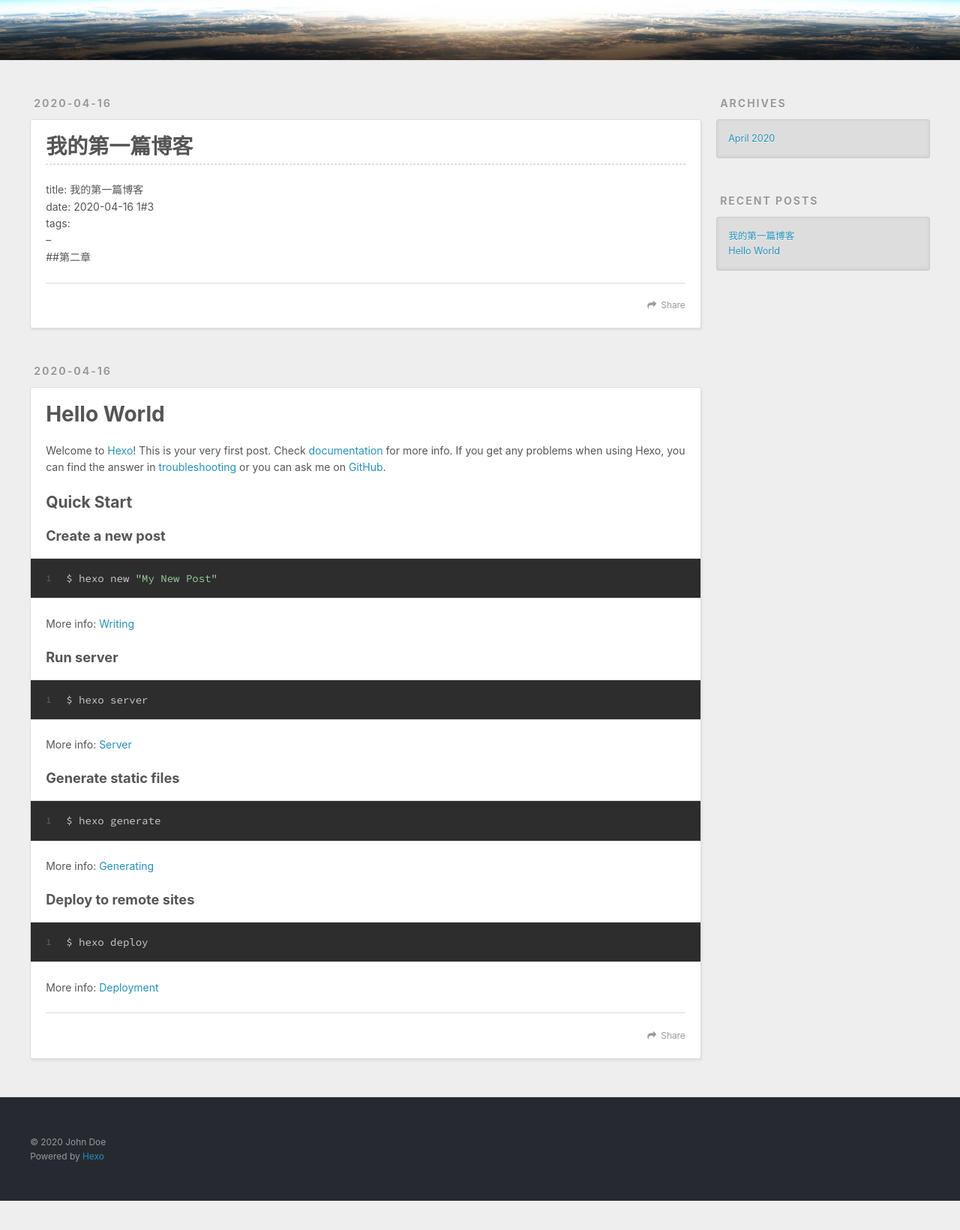
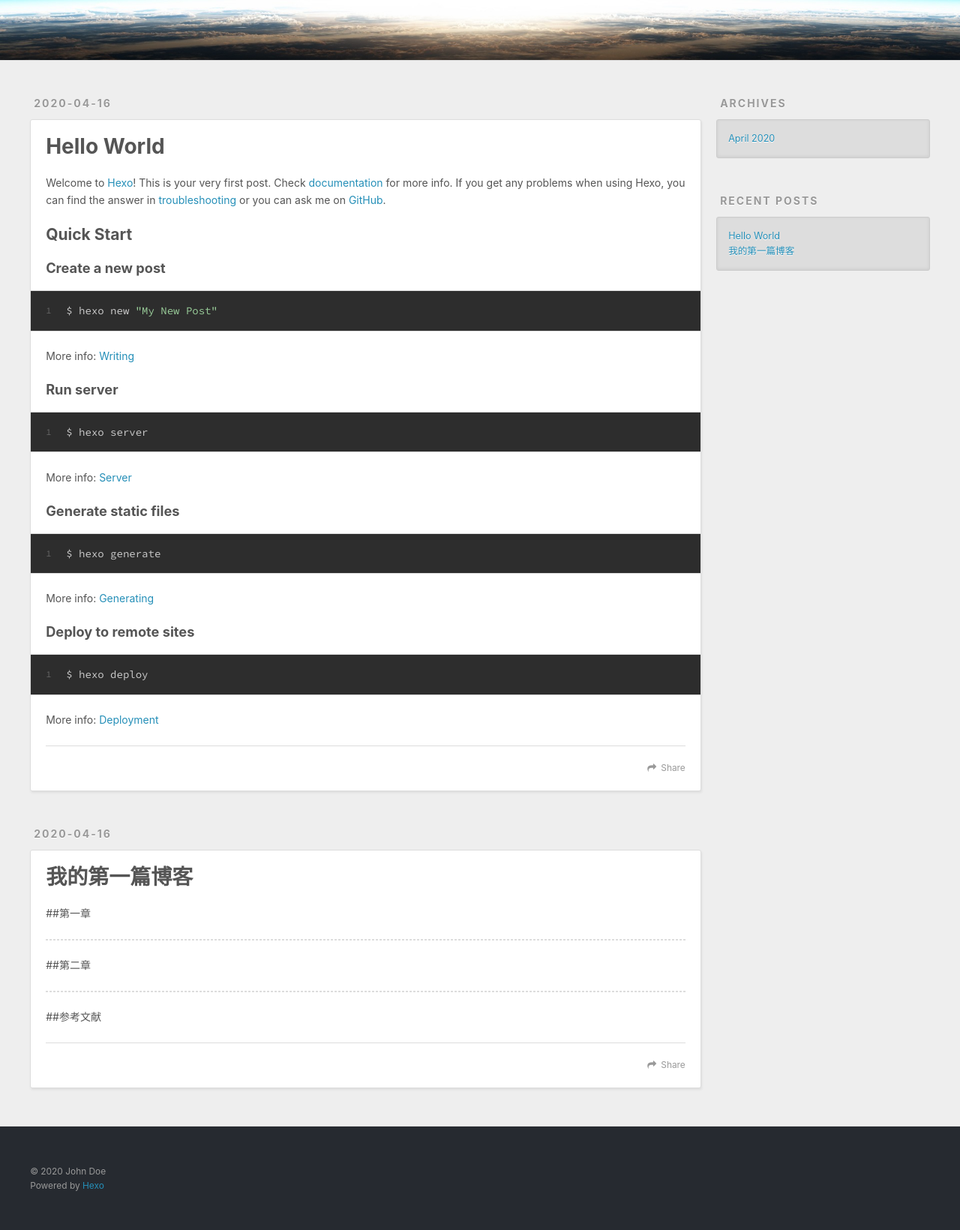
Before and after one commit to Hezhenjiang9626/Hezhenjiang9626.github.io, a plain HTML site: page index.html in a window 1280 px wide. Shown: the part 220-1860 px from the top of the page at 75% size. Before the commit the page ends 1821 px from the top, so only its background shows below. Drawn offline with nearby package versions, Linux system fonts and the light colour scheme.

Commit message:
Site updated: 2020-04-16 16:18:18

```diff
--- a/index.html
+++ b/index.html
@@ -64,44 +64,6 @@
       <div class="outer">
         <section id="main">
 
-    <article id="post-我的第一篇博客" class="article article-type-post" itemscope itemprop="blogPost">
-  <div class="article-meta">
-    <a href="/2020/04/16/%E6%88%91%E7%9A%84%E7%AC%AC%E4%B8%80%E7%AF%87%E5%8D%9A%E5%AE%A2/" class="article-date">
-  <time datetime="2020-04-16T06:28:05.908Z" itemprop="datePublished">2020-04-16</time>
-</a>
-
-  </div>
-  <div class="article-inner">
-
-
-      <header class="article-header">
-
-
-    <h1 itemprop="name">
-      <a class="article-title" href="/2020/04/16/%E6%88%91%E7%9A%84%E7%AC%AC%E4%B8%80%E7%AF%87%E5%8D%9A%E5%AE%A2/">我的第一篇博客</a>
-    </h1>
-
-
-      </header>
-
-    <div class="article-entry" itemprop="articleBody">
-
-        <hr>
-<p>title: 我的第一篇博客<br>date: 2020-04-16 1#3<br>tags:<br>–<br>##第二章</p>
-
-
-    </div>
-    <footer class="article-footer">
-      <a data-url="http://yoursite.com/2020/04/16/%E6%88%91%E7%9A%84%E7%AC%AC%E4%B8%80%E7%AF%87%E5%8D%9A%E5%AE%A2/" data-id="ck92e63vd0001s4vf6igyei4o" class="article-share-link">Share</a>
-
-
-    </footer>
-  </div>
-
-</article>
-
-
-
     <article id="post-hello-world" class="article article-type-post" itemscope itemprop="blogPost">
   <div class="article-meta">
     <a href="/2020/04/16/hello-world/" class="article-date">
@@ -141,7 +103,48 @@
 
     </div>
     <footer class="article-footer">
-      <a data-url="http://yoursite.com/2020/04/16/hello-world/" data-id="ck92e63v70000s4vf5rdc6bhc" class="article-share-link">Share</a>
+      <a data-url="http://yoursite.com/2020/04/16/hello-world/" data-id="ck92hr8lj0001rovfcs2k706d" class="article-share-link">Share</a>
+
+
+    </footer>
+  </div>
+
+</article>
+
+
+
+    <article id="post-我的第一篇博客" class="article article-type-post" itemscope itemprop="blogPost">
+  <div class="article-meta">
+    <a href="/2020/04/16/%E6%88%91%E7%9A%84%E7%AC%AC%E4%B8%80%E7%AF%87%E5%8D%9A%E5%AE%A2/" class="article-date">
+  <time datetime="2020-04-15T16:00:00.000Z" itemprop="datePublished">2020-04-16</time>
+</a>
+
+  </div>
+  <div class="article-inner">
+
+
+      <header class="article-header">
+
+
+    <h1 itemprop="name">
+      <a class="article-title" href="/2020/04/16/%E6%88%91%E7%9A%84%E7%AC%AC%E4%B8%80%E7%AF%87%E5%8D%9A%E5%AE%A2/">我的第一篇博客</a>
+    </h1>
+
+
+      </header>
+
+    <div class="article-entry" itemprop="articleBody">
+
+        <p>##第一章</p>
+<hr>
+<p>##第二章</p>
+<hr>
+<p>##参考文献</p>
+
+
+    </div>
+    <footer class="article-footer">
+      <a data-url="http://yoursite.com/2020/04/16/%E6%88%91%E7%9A%84%E7%AC%AC%E4%B8%80%E7%AF%87%E5%8D%9A%E5%AE%A2/" data-id="ck92hr8ld0000rovfd6igat08" class="article-share-link">Share</a>
 
 
     </footer>
@@ -182,11 +185,11 @@
       <ul>
 
           <li>
-            <a href="/2020/04/16/%E6%88%91%E7%9A%84%E7%AC%AC%E4%B8%80%E7%AF%87%E5%8D%9A%E5%AE%A2/">我的第一篇博客</a>
+            <a href="/2020/04/16/hello-world/">Hello World</a>
           </li>
 
           <li>
-            <a href="/2020/04/16/hello-world/">Hello World</a>
+            <a href="/2020/04/16/%E6%88%91%E7%9A%84%E7%AC%AC%E4%B8%80%E7%AF%87%E5%8D%9A%E5%AE%A2/">我的第一篇博客</a>
           </li>
 
       </ul>
```
Also changed, not shown: 2020/04/16/hello-world/index.html (+6 -10 lines), 2020/04/16/我的第一篇博客/index.html (+20 -13 lines), archives/2020/04/index.html (+8 -8 lines), archives/2020/index.html (+8 -8 lines), archives/index.html (+8 -8 lines).
